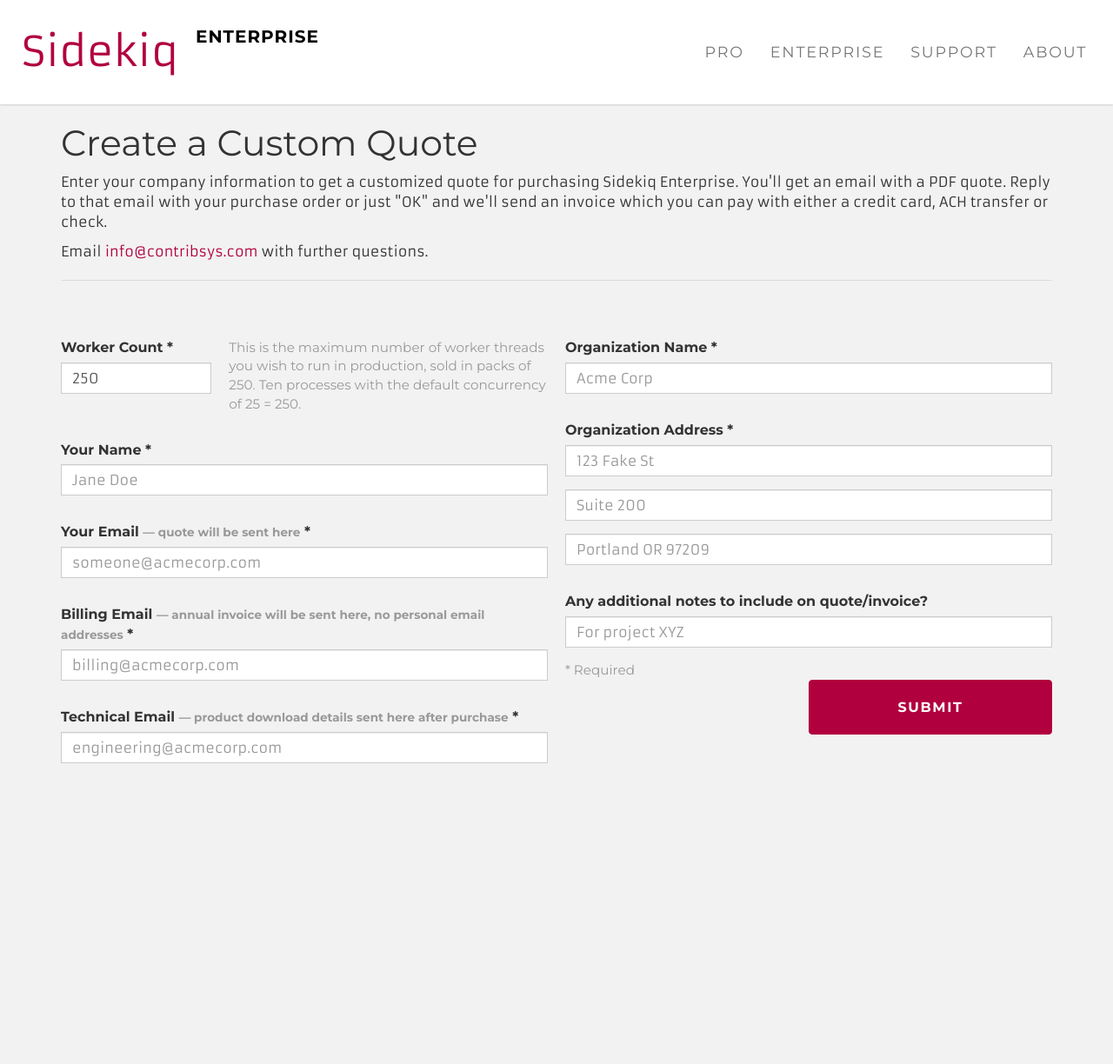
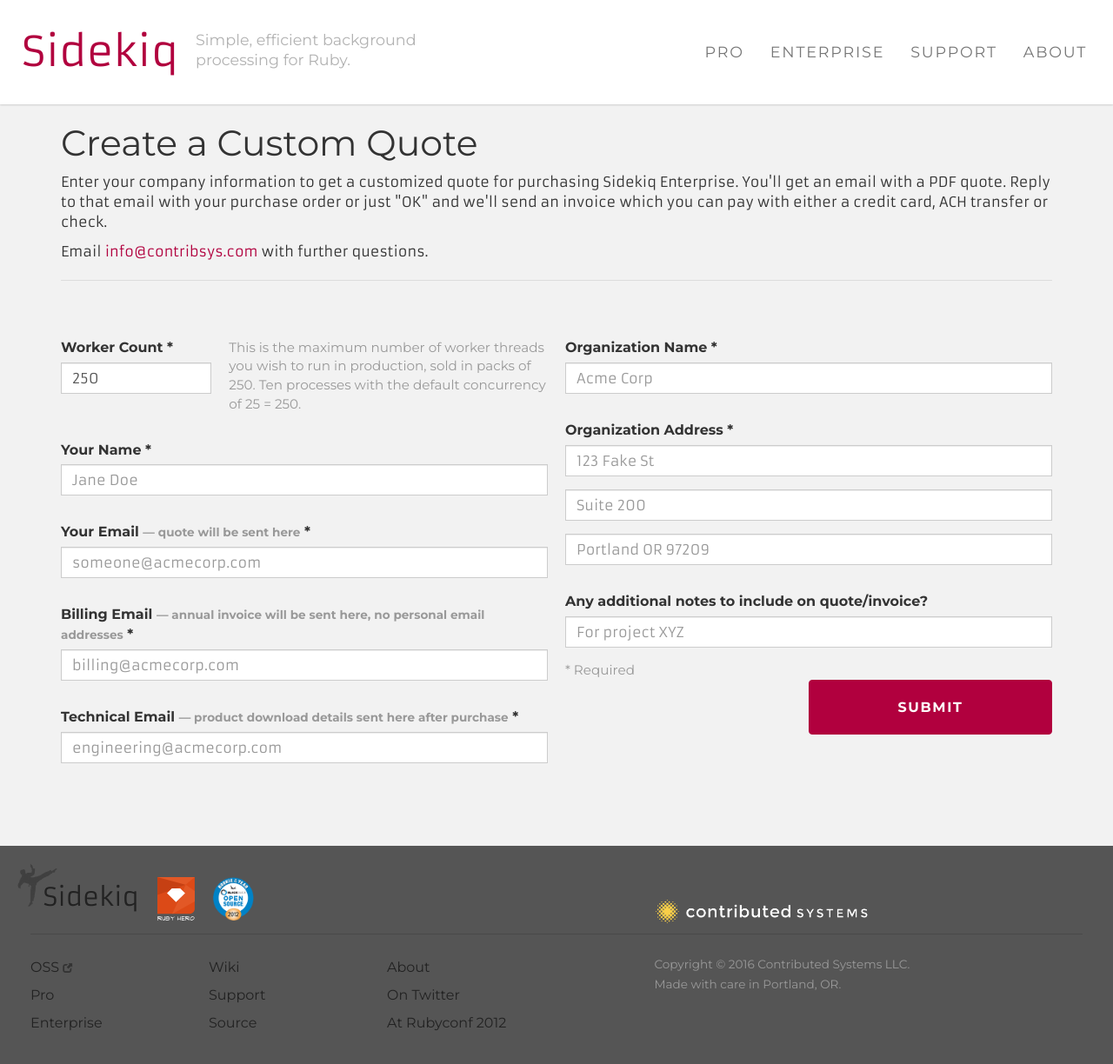
Before and after one commit to gurusoftware007/Sidekiq, a Jekyll site: the page built from quote.html, in a window 1280 px wide and 1253 px high. Shown: the top 1224 px of the window at 87% size. Built offline with Jekyll 4.4.1, drawn with Linux system fonts in a browser that asks for light colours.

Commit message:
Quote page

```diff
--- a/quote.html
+++ b/quote.html
@@ -1,59 +1,14 @@
-<!DOCTYPE html>
-<html>
-<head>
-  <meta charset="utf8">
-  <title>Sidekiq</title>
-  <meta name="description" content="Simple, efficient job processing for Ruby">
-  <meta property="og:site_name" content="Sidekiq">
-  <meta property="og:type" content="company">
-  <meta property="og:title" content="Simple, efficient job processing for Ruby">
-  <meta property="og:image" content="http://sidekiq.org/img/logo.png">
-  <meta property="og:description" content="Sidekiq is a simple, efficient system for job processing">
-  <meta name="viewport" content="width=device-width, initial-scale=1.0">
-  <link rel="canonical" href="http://sidekiq.org/quote">
-  <link rel="stylesheet" href="http://sidekiq.org/css/global.css">
-  <link rel="stylesheet" href="https://fonts.googleapis.com/css?family=Armata|Montserrat:400,700">
-  <link rel="shortcut icon" type="image/ico" href="/favicon.ico">
-  <script defer src="https://cdnjs.cloudflare.com/ajax/libs/jquery/1.12.0/jquery.min.js">
-  </script>
-  <script defer src="https://cdnjs.cloudflare.com/ajax/libs/twitter-bootstrap/3.3.4/js/bootstrap.min.js">
-  </script>
-  <script defer src="js/scrollingcarousel.2.0.min.js">
-  </script>
-  <script defer src="js/skq-global.js">
-  </script>
-</head>
-<body>
-  <header>
-    <nav role="navigation" class="navbar navbar-default navbar-fixed-top enterprise">
-      <div class="container-fluid skq-header">
-        <div class="navbar-header">
-          <button data-toggle="collapse" data-target="#navbar-top-collapse-1" class="navbar-toggle"><span class="sr-only">Toggle navigation</span><span class="icon-bar"></span><span class="icon-bar"></span><span class="icon-bar"></span></button><a href="http://sidekiq.org/" class="skq navbar-brand">Sidekiq</a><span class="enterprise skq-tagline navbar-brand col-sm-5 hidden-xs">Enterprise</span>
-        </div>
-        <div id="navbar-top-collapse-1" class="collapse navbar-collapse">
-          <ul class="nav navbar-nav navbar-right">
-            <li>
-              <a href="http://sidekiq.org/products/pro" class="skq-nav-link">Pro</a>
-            </li>
-            <li>
-              <a href="http://sidekiq.org/products/enterprise" class="skq-nav-link">Enterprise</a>
-            </li>
-            <li>
-              <a href="http://sidekiq.org/support" class="skq-nav-link">Support</a>
-            </li>
-            <li>
-              <a href="http://sidekiq.org/about" class="skq-nav-link">About</a>
-            </li>
-          </ul>
-        </div>
-      </div>
-    </nav>
-  </header>
+---
+layout: default
+---
 <main>
     <div class="container">
         <h1>Create a Custom Quote</h1>
-      <p>Enter your company information to get a customized quote for purchasing Sidekiq Enterprise. You'll get an email with a PDF quote. Reply to that email with your purchase order or just "OK" and we'll send an invoice which you can pay with either a credit card, ACH transfer or check.</p>
-      <p>Email <a href="mailto:info@contribsys.com?subject=Sidekiq%20Enterprise%20Question">info@contribsys.com</a> with further questions.</p>
+        <p>Enter your company information to get a customized quote for purchasing Sidekiq Enterprise. You'll get an
+            email with a PDF quote. Reply to that email with your purchase order or just "OK" and we'll send an invoice
+            which you can pay with either a credit card, ACH transfer or check.</p>
+        <p>Email <a href="mailto:info@contribsys.com?subject=Sidekiq%20Enterprise%20Question">info@contribsys.com</a>
+            with further questions.</p>
         <hr>
         <div class="spacer"></div>
         <form name="invoice" action="/cheqout/quoter" method="post" id="invoice">
@@ -62,51 +17,67 @@
                     <div class="form-group">
                         <div class="row">
                             <div class="col-md-4">
-                  <label for="plan">Worker Count *</label><input name="workercount" type="number" min="1" value="250" class="form-control">
+                                <label for="workercount">Worker Count *</label><input id="workercount" type="number" min="1"
+                                                                               value="250" class="form-control">
                             </div>
                             <div class="col-md-8">
-                  <p class="help-block">This is the maximum number of worker threads you wish to run in production, sold in packs of 250. Ten processes with the default concurrency of 25 = 250.</p>
+                                <p class="help-block">This is the maximum number of worker threads you wish to run in
+                                    production, sold in packs of 250. Ten processes with the default concurrency of 25 =
+                                    250.</p>
                             </div>
                         </div>
                     </div>
                     <div class="form-group">
-              <label for="name">Your Name *</label><input type="input" name="yourname" placeholder="Jane Doe" maxlength="64" class="form-control">
+                        <label for="yourname">Your Name *</label><input type="input" id="yourname" placeholder="Jane Doe"
+                                                                    maxlength="64" class="form-control">
                     </div>
                     <div class="form-group">
-              <label>Your Email <small>— quote will be sent here</small> *</label><input type="email" name="youremail" placeholder="someone@acmecorp.com" maxlength="64" class="form-control">
+                        <label>Your Email
+                            <small>— quote will be sent here</small>
+                            *</label><input type="email" name="youremail" placeholder="someone@acmecorp.com"
+                                            maxlength="64" class="form-control">
                     </div>
                     <div class="form-group">
-              <label>Billing Email <small>— annual invoice will be sent here, no personal email addresses</small> *</label><input type="email" name="billemail" placeholder="billing@acmecorp.com" maxlength="64" class="form-control">
+                        <label>Billing Email
+                            <small>— annual invoice will be sent here, no personal email addresses</small>
+                            *</label><input type="email" name="billemail" placeholder="billing@acmecorp.com"
+                                            maxlength="64" class="form-control">
                     </div>
                     <div class="form-group">
-              <label>Technical Email <small>— product download details sent here after purchase</small> *</label><input type="email" name="techemail" placeholder="engineering@acmecorp.com" maxlength="64" class="form-control">
+                        <label>Technical Email
+                            <small>— product download details sent here after purchase</small>
+                            *</label><input type="email" name="techemail" placeholder="engineering@acmecorp.com"
+                                            maxlength="64" class="form-control">
                     </div>
                 </div>
                 <div class="col-md-6">
                     <div class="form-group">
-              <label>Organization Name *</label><input type="input" name="orgname" placeholder="Acme Corp" maxlength="64" class="form-control">
+                        <label>Organization Name *</label><input type="input" name="orgname" placeholder="Acme Corp"
+                                                                 maxlength="64" class="form-control">
                     </div>
                     <div class="form-group">
-              <label>Organization Address *</label><input type="input" name="line1" placeholder="123 Fake St" maxlength="64" class="form-control">
+                        <label>Organization Address *</label><input type="input" name="line1" placeholder="123 Fake St"
+                                                                    maxlength="64" class="form-control">
                     </div>
                     <div class="form-group">
                         <input type="input" name="line2" placeholder="Suite 200" maxlength="64" class="form-control">
                     </div>
                     <div class="form-group">
-              <input type="input" name="line3" placeholder="Portland OR 97209" maxlength="64" class="form-control">
+                        <input type="input" name="line3" placeholder="Portland OR 97209" maxlength="64"
+                               class="form-control">
                     </div>
                     <div class="form-group">
-              <label>Any additional notes to include on <span onclick="$('#disc').toggle()">quote</span>/invoice?</label><input type="input" name="notes" placeholder="For project XYZ" maxlength="64" class="form-control">
+                        <label>Any additional notes to include on <span onclick="$('#disc').toggle()">quote</span>/invoice?</label><input
+                            type="input" name="notes" placeholder="For project XYZ" maxlength="64" class="form-control">
                     </div>
                     <div id="disc" style="display: none" class="form-group">
                         <label>Discount (%)</label><input type="input" name="discount" value="0" class="form-control">
                     </div>
-            <p class="help-block">* Required</p><button type="submit" value="submit" class="btn btn-default btn-primary btn-lg">Submit</button>
+                    <p class="help-block">* Required</p>
+                    <button type="submit" value="submit" class="btn btn-default btn-primary btn-lg">Submit</button>
                 </div>
             </div>
         </form>
         <div class="spacer-md"></div>
     </div>
 </main>
-</body>
-</html>
```
Lines whose indentation alone changed are shown as unchanged.
